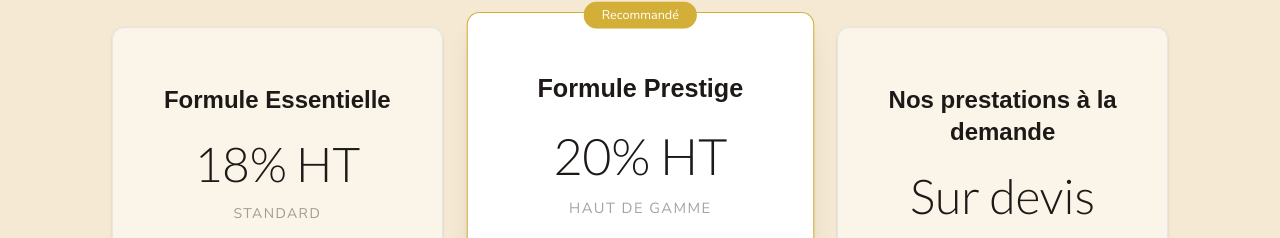
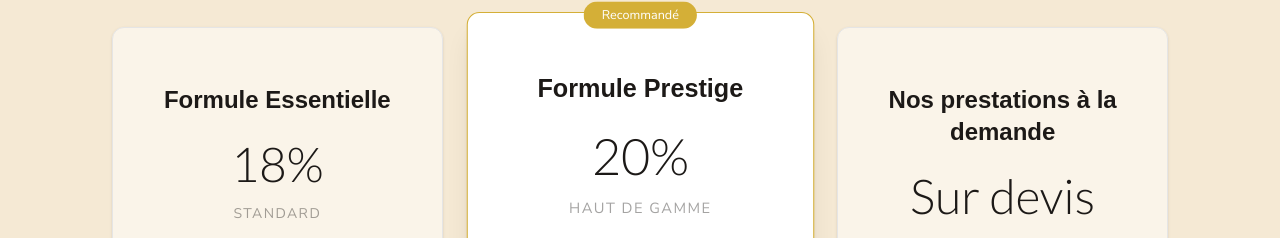
Before and after one commit to alessio-bruzzese/Onda-Serena, a Next.js app: page /services in a window 1280 px wide. Shown: the part 713-951 px from the top of the page. Built offline with nearby package versions, Linux system fonts and the light colour scheme; no server answers; a web font is replaced by a local one.

Commit message:
Supprimer la mention HT après les pourcentages

```diff
--- a/src/components/marketing/pricing-section.tsx
+++ b/src/components/marketing/pricing-section.tsx
@@ -10,7 +10,7 @@ import { useSession } from "next-auth/react"
 const forfaits = [
     {
         name: "Formule Essentielle",
-        price: "18% HT",
+        price: "18%",
         description: "Standard",
         features: [
             "Check-in/out",
@@ -22,7 +22,7 @@ const forfaits = [
     },
     {
         name: "Formule Prestige",
-        price: "20% HT",
+        price: "20%",
         description: "Haut de gamme",
         features: [
             "Tout de la Formule Essentielle",
```
